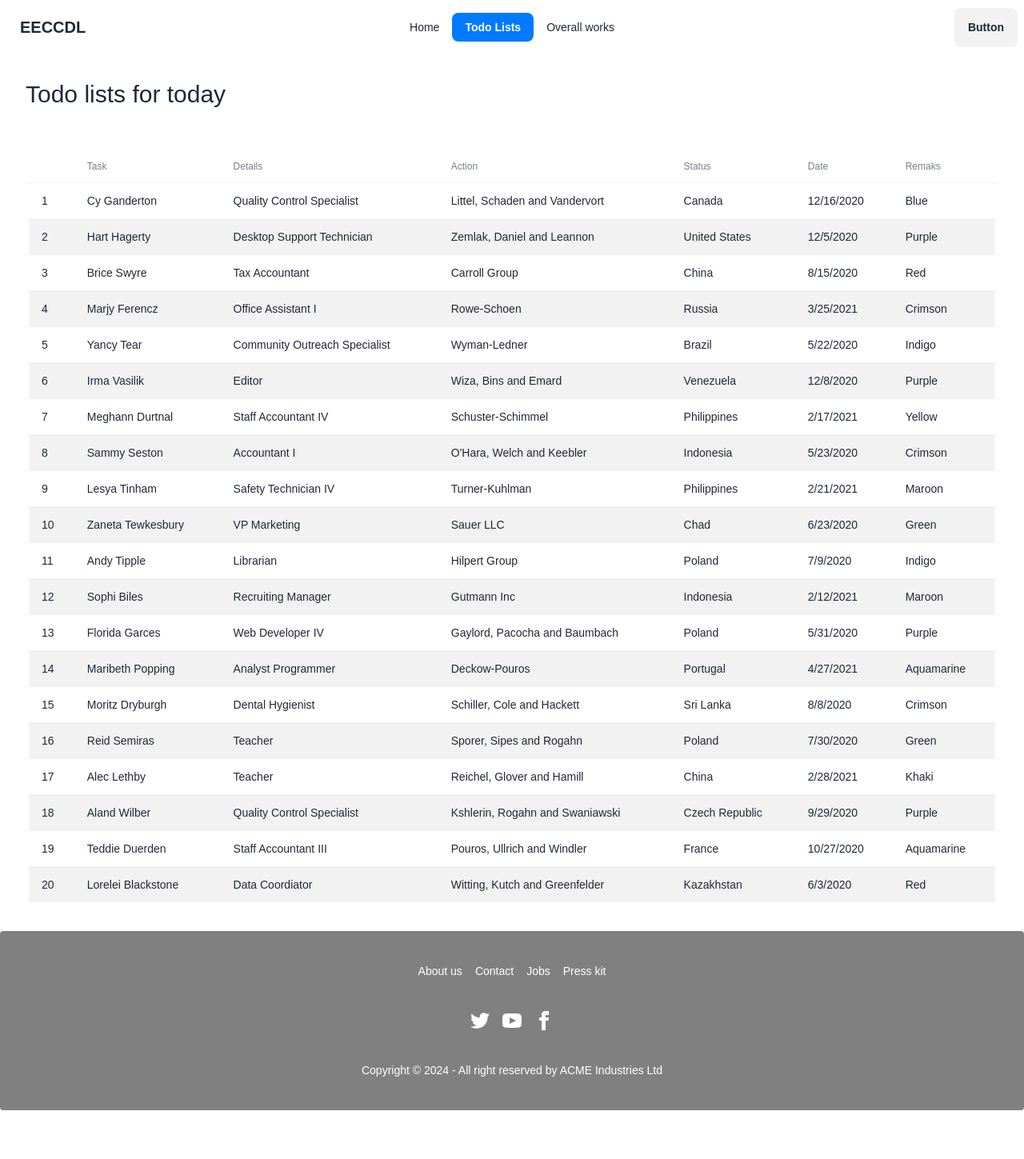
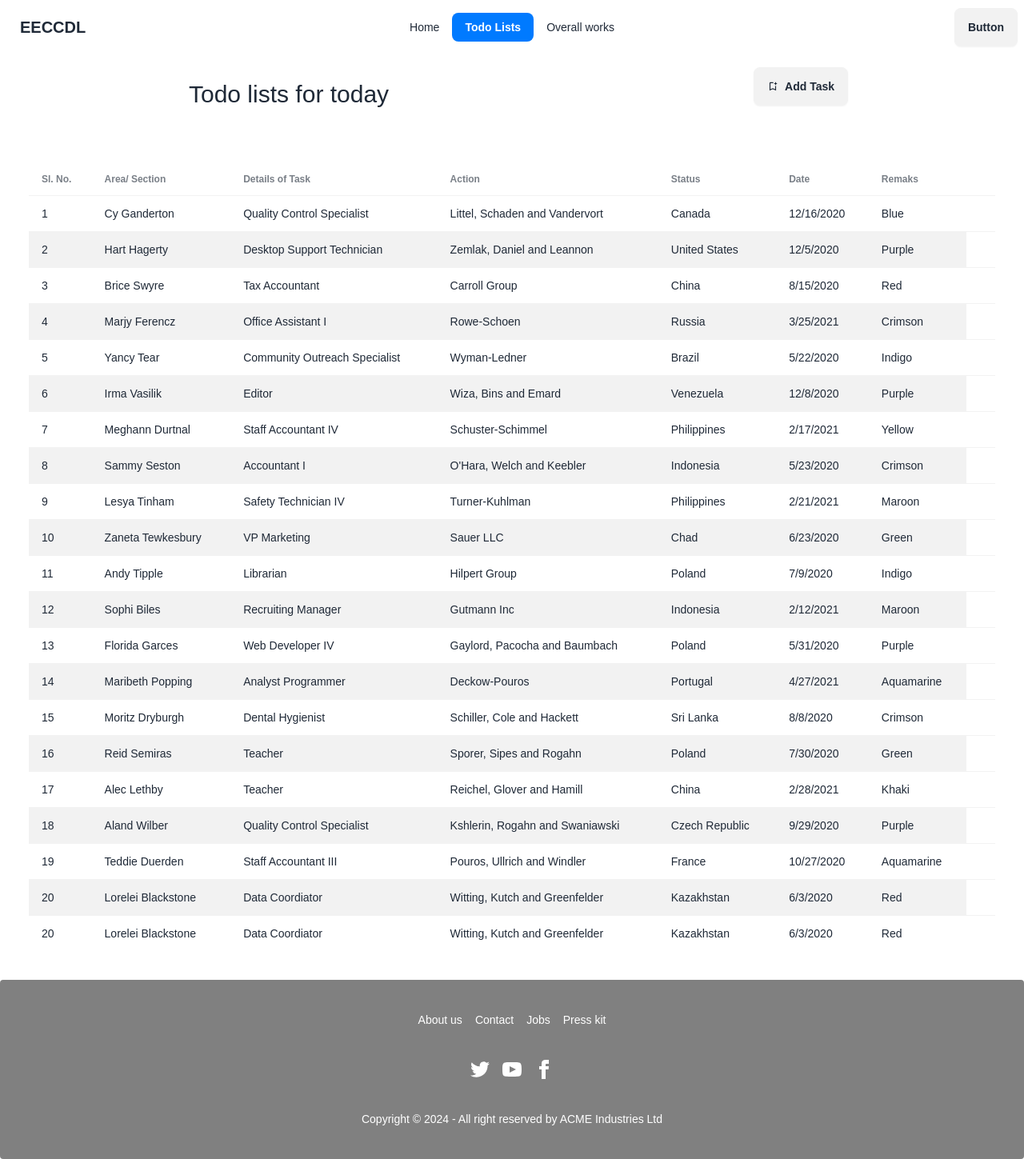
Before and after one commit to jewelhasan007/EE-work-status-server-client, a React (Vite) app: page /todo in a window 1280 px wide. Shown: the whole page at 80% size. Before the commit the page ends 1388 px from the top, so only its background shows below. Built offline with nearby package versions, Linux system fonts and the light colour scheme; a web font is replaced by a local one.

Commit message:
form added

```diff
--- /dev/null
+++ b/src/components/AddTask.jsx
@@ -0,0 +1,29 @@
+import React from 'react';
+
+const AddTask = () => {
+    return (
+        <div>
+     <div className="hero bg-base-200">
+      <div className=" flex-col hero-content">
+  <h2 className="text-2xl font-bold">Add New Task in here</h2>
+       <div className="card bg-base-100 w-full max-w-sm shrink-0 shadow-2xl">
+             <form className="card-body">
+          <input type="area" name='area' placeholder="Area/ Section" className="input input-bordered" required />
+          <input type="details" name='details' placeholder="Details of Task" className="input input-bordered" required />
+          <input type="action" name='action' placeholder="Action" className="input input-bordered" required />
+          <input type="status" name='status' placeholder="Status" className="input input-bordered" required />
+          <input type="date" name='date' placeholder="Date" className="input input-bordered" required />
+          <input type="remarks" name='remarks' placeholder="Remarks" className="input input-bordered" required />
+
+          <div className="form-control mt-6">
+          <button className="btn btn-primary">Add</button>
+        </div>
+      </form>
+    </div>
+  </div>
+</div>
+        </div>
+    );
+};
+
+export default AddTask;
--- a/src/components/Todo.jsx
+++ b/src/components/Todo.jsx
@@ -1,21 +1,48 @@
 import React from 'react';
+import { MdOutlineBookmarkAdd } from "react-icons/md";
+import AddTask from './AddTask';
 
 const Todo = () => {
+    const handleAddTask = () =>{
+
+
+
+
+    }
     return (
-        <div>
+        <div >
+            <div className='flex justify-around'>
             <h1 className='text-3xl m-4 p-4 '>Todo lists for today</h1>
+            {/* Add Task */}
+            <button className="btn btn-md m-4 p-4" onClick={()=>document.getElementById('my_modal_4').showModal()}><MdOutlineBookmarkAdd />Add Task</button>
+            <dialog id="my_modal_4" className="modal">
+            <div className="modal-box  w-11/12 max-w-4xl flex">
+
+            <AddTask></AddTask>
+            <div className=" flex modal-action ">
+            <form method="dialog" className='flex'>
+            {/* if there is a button, it will close the modal */}
+            <button className="btn">Close</button>
+      </form>
+    </div>
+  </div>
+</dialog>
+
+            </div>
+
             {/* table */}
             <div className="overflow-x-auto m-5 p-4">
   <table className="table table-zebra">
     <thead>
-      <tr>
-        <th></th>
-        <th>Task</th>
-        <th>Details</th>
-        <th>Action</th>
-        <th>Status</th>
-        <th>Date</th>
-        <th>Remaks</th>
+      <tr >
+        <th className='font-bold'>Sl. No.</th>
+        <th className='font-bold'>Area/ Section</th>
+        <th className='font-bold'>Details of Task</th>
+        <th className='font-bold'>Action</th>
+        <th className='font-bold'>Status</th>
+        <th className='font-bold'>Date</th>
+        <th className='font-bold'>Remaks</th>
+        <th className='font-bold'></th>
       </tr>
     </thead>
     <tbody>
@@ -199,6 +226,15 @@ const Todo = () => {
         <td>6/3/2020</td>
         <td>Red</td>
       </tr>
+      <tr>
+        <th>20</th>
+        <td>Lorelei Blackstone</td>
+        <td>Data Coordiator</td>
+        <td>Witting, Kutch and Greenfelder</td>
+        <td>Kazakhstan</td>
+        <td>6/3/2020</td>
+        <td>Red</td>
+      </tr>
     </tbody>
 
     {/* <tfoot>
```
